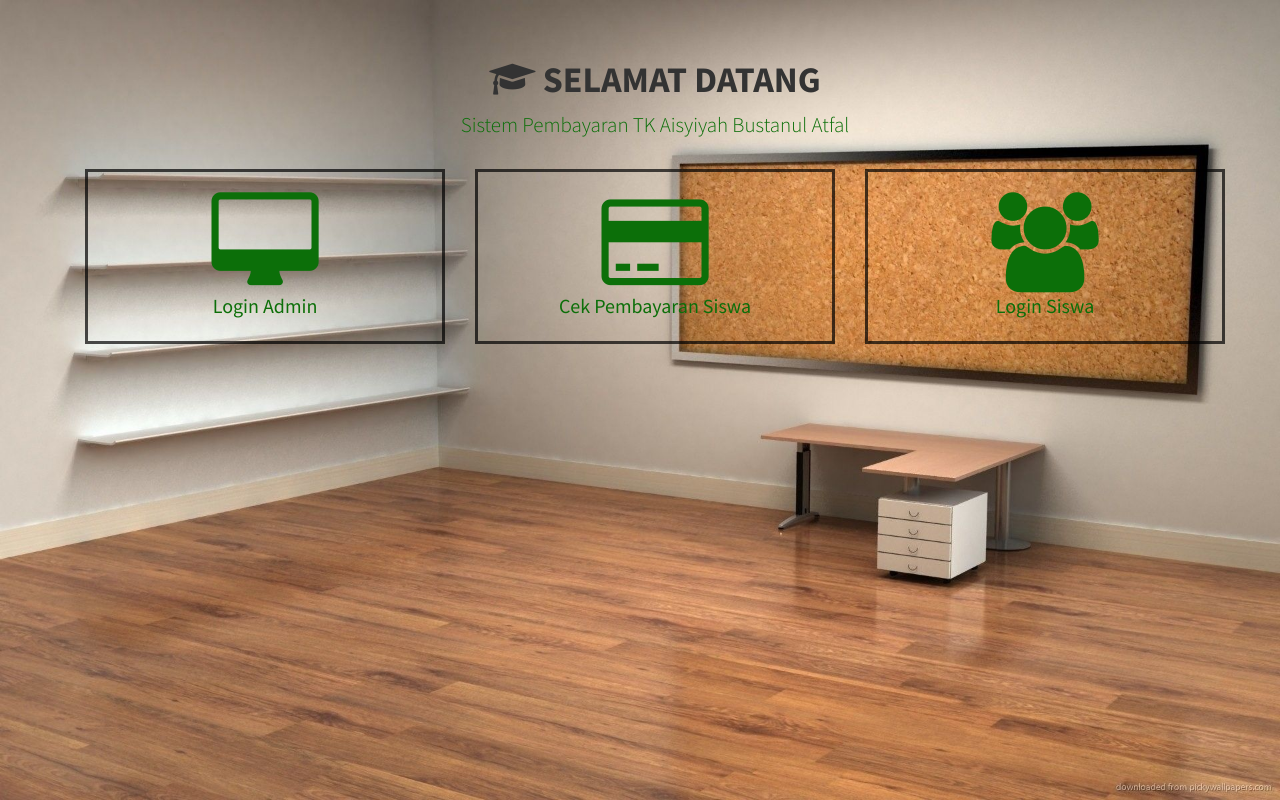
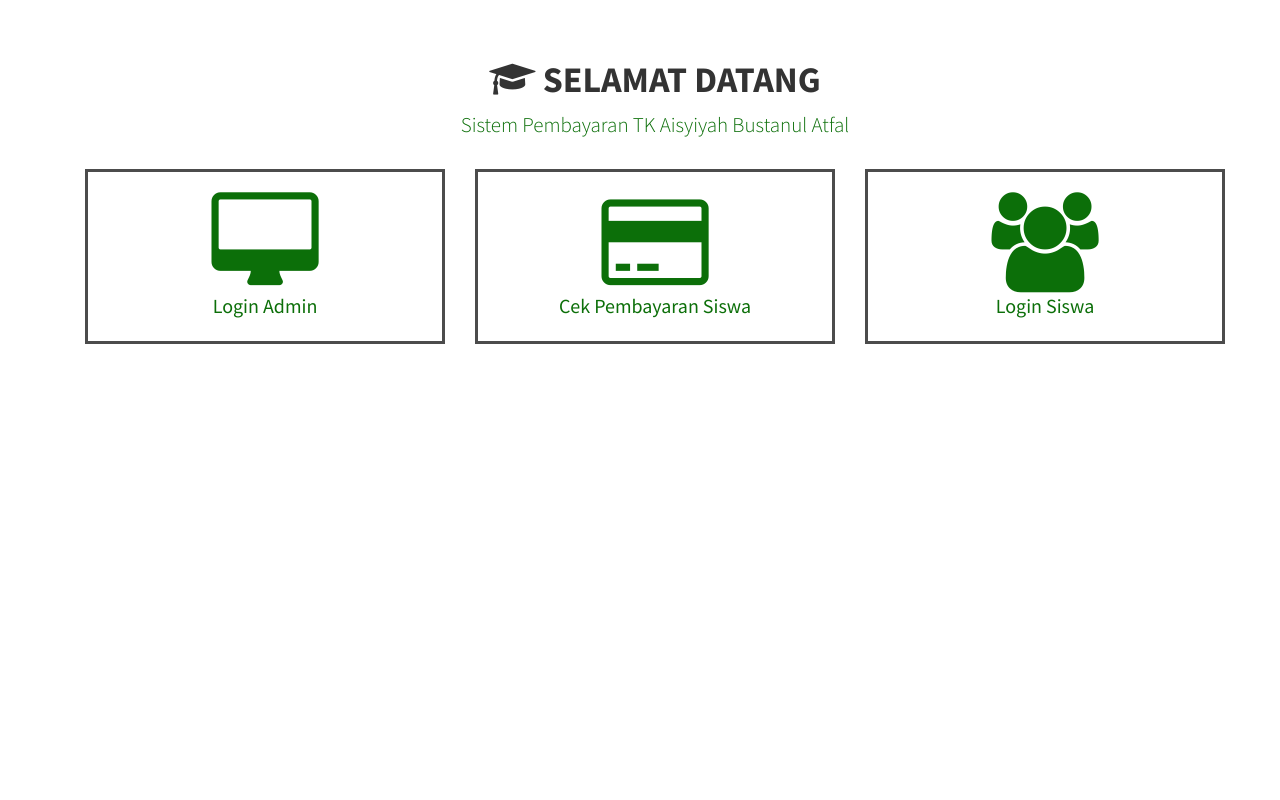
Before and after one commit to ArtEnginer/ci3_sipsekolah, a CodeIgniter app: page /database/ in a window 1280 px wide. Run offline with CodeIgniter, Linux system fonts and the light colour scheme.

Commit message:
remove bg

```diff
--- a/application/views/portal.php
+++ b/application/views/portal.php
@@ -27,7 +27,7 @@
 <body>
 
 	<!-- Home -->
-<body style="background-image:url(asset/images/icon/bg-header.jpg);background-size:cover;">
+<body>
     <div class="page-wrapper">
         <div class="page-content--bge5">
             <div class="container">
```
